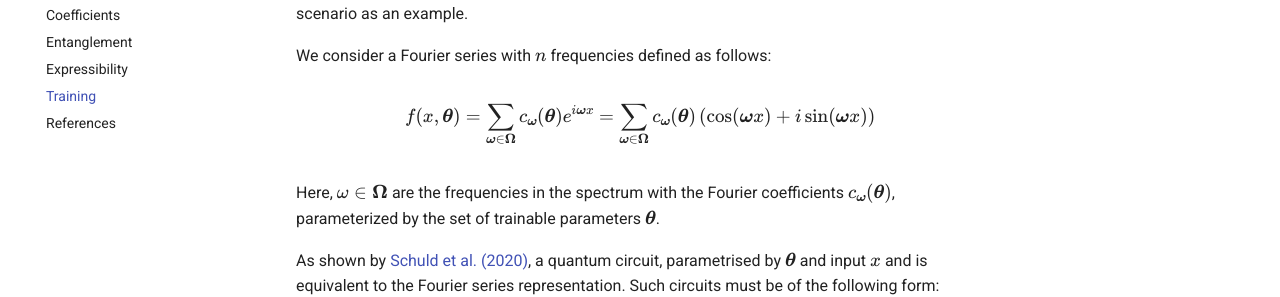
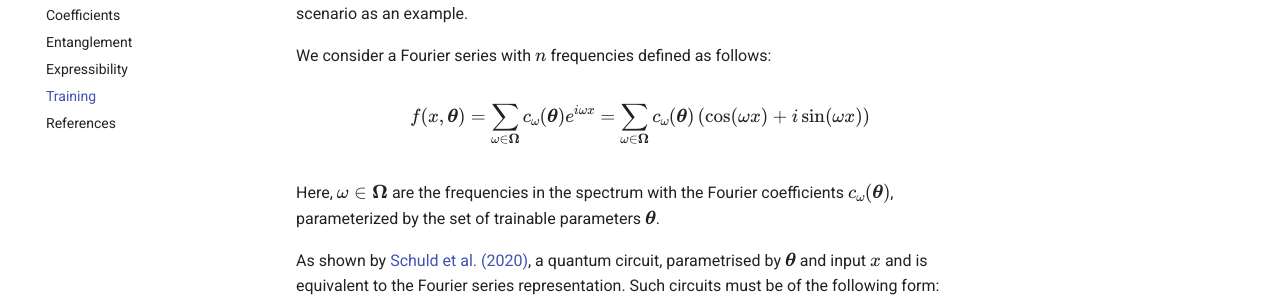
Before and after one commit to cirKITers/qml-essentials, an MkDocs documentation site: the page built from docs/training.md, in a window 1280 px wide and 900 px high. Shown: the part 204-501 px from the top of the window. Built offline with MkDocs 1.6.1 and Material for MkDocs 9.7.7, drawn with Linux system fonts in a browser that asks for light colours; emoji names are drawn with the system emoji font.

Commit message:
fixed boldsymbol
Signed-off-by: Melvin Strobl <lc3267@kit.edu>

```diff
--- a/docs/training.md
+++ b/docs/training.md
@@ -5,10 +5,10 @@ This section describes how to use the model provided with this package, using a
 We consider a Fourier series with $n$ frequencies defined as follows:
 
 $$
-f(x, \boldsymbol{\theta})=\sum_{\boldsymbol{\omega} \in \boldsymbol{\Omega}} c_{\boldsymbol{\omega}}(\boldsymbol{\theta}) e^{i \boldsymbol{\omega} x}=\sum_{\boldsymbol{\omega} \in \boldsymbol{\Omega}} c_{\boldsymbol{\omega}}(\boldsymbol{\theta}) \left(\cos(\boldsymbol{\omega} x) + i \sin(\boldsymbol{\omega} x)\right)
+f(x, \boldsymbol{\theta})=\sum_{\omega \in \boldsymbol{\Omega}} c_{\omega}(\boldsymbol{\theta}) e^{i \omega x}=\sum_{\omega \in \boldsymbol{\Omega}} c_{\omega}(\boldsymbol{\theta}) \left(\cos(\omega x) + i \sin(\omega x)\right)
 $$
 
-Here, $\omega \in \boldsymbol{\Omega}$ are the frequencies in the spectrum with the Fourier coefficients $c_{\boldsymbol{\omega}}(\boldsymbol{\theta})$, parameterized by the set of trainable parameters $\boldsymbol{\theta}$.
+Here, $\omega \in \boldsymbol{\Omega}$ are the frequencies in the spectrum with the Fourier coefficients $c_{\omega}(\boldsymbol{\theta})$, parameterized by the set of trainable parameters $\boldsymbol{\theta}$.
 
 As shown by [Schuld et al. (2020)](https://arxiv.org/abs/2008.08605), a quantum circuit, parametrised by $\boldsymbol{\theta}$ and input $x$ and is equivalent to the Fourier series representation.
 Such circuits must be of the following form:
```
